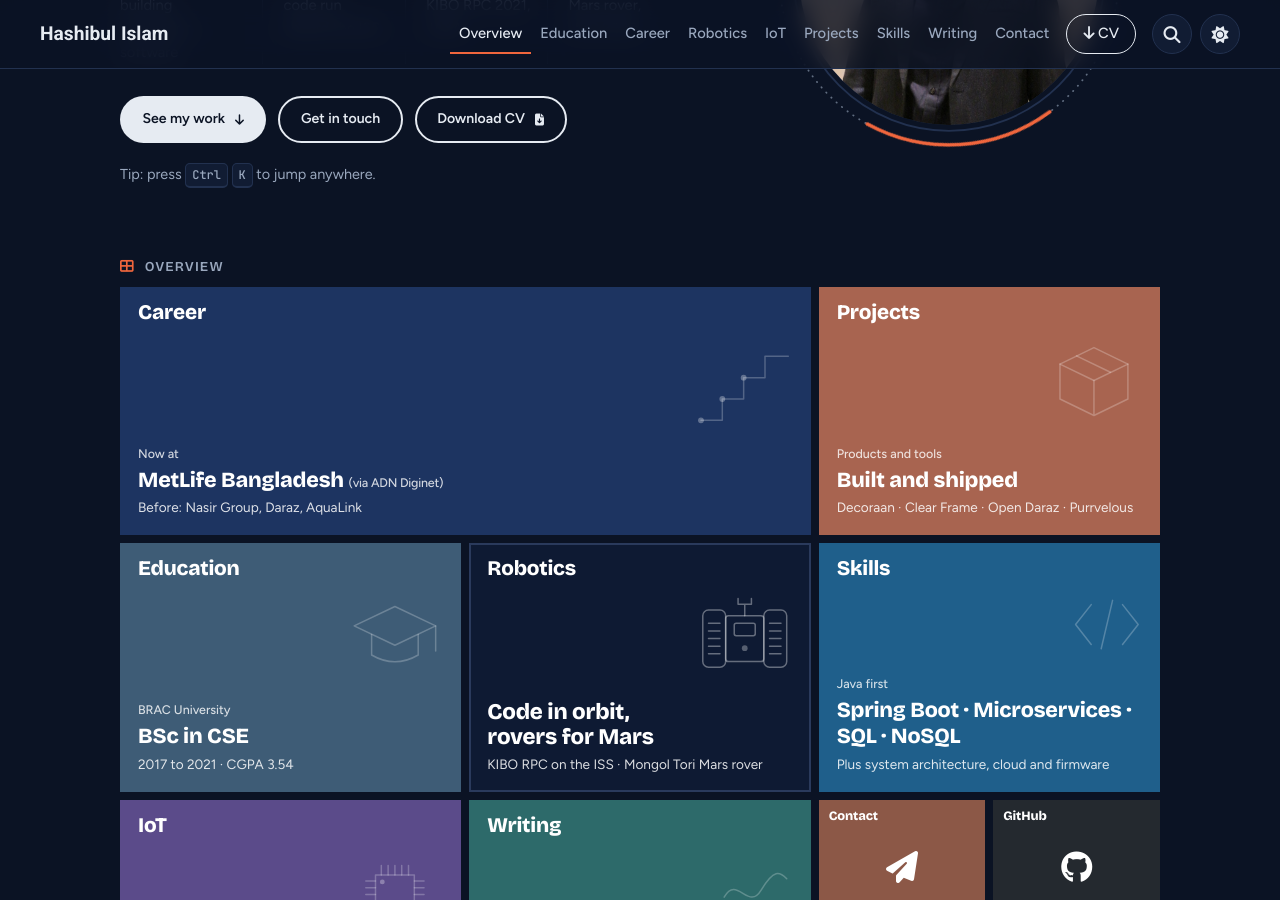
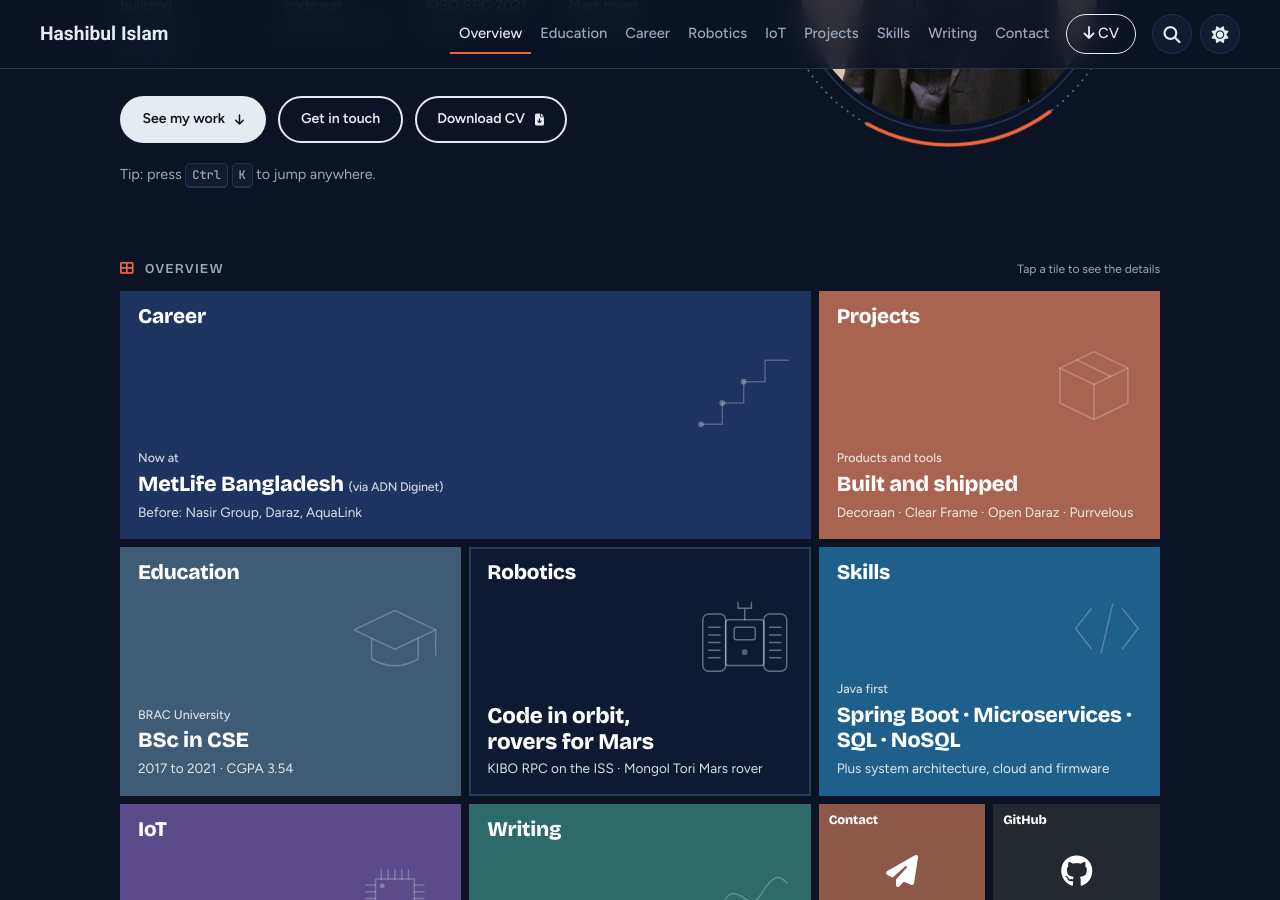
Before and after one commit to ihashib/ihashib.github.io, a Jekyll site: the page built from index.html, in a window 1280 px wide and 900 px high, scrolled down 366 px. Built offline with Jekyll 4.4.1, drawn with Linux system fonts in a browser that asks for light colours.

Commit message:
updated oerview section

```diff
--- a/index.html
+++ b/index.html
@@ -33,7 +33,10 @@
 
 <!-- Tiles: Start-menu style shortcuts; each opens its section page -->
 <section class="tiles-section wrap" id="overview" aria-labelledby="overview-title">
-  <h2 class="group-label tiles-label" id="overview-title"><i class="fas fa-table-cells-large" aria-hidden="true"></i> Overview</h2>
+  <div class="tiles-head">
+    <h2 class="group-label tiles-label" id="overview-title"><i class="fas fa-table-cells-large" aria-hidden="true"></i> Overview</h2>
+    <p class="tiles-hint"><span class="hint-click">Click</span><span class="hint-tap">Tap</span> a tile to see the details</p>
+  </div>
   <div class="tiles-wrap">
     <div class="tiles">
       <a class="tile tile-w t-navy" href="{{ '/career/' | relative_url }}">
--- a/styles/style.css
+++ b/styles/style.css
@@ -1278,8 +1278,32 @@
   --tiles-chrome: 70px;
   padding-block: 0 16px;
 }
+.tiles-head {
+  display: flex;
+  align-items: center;
+  justify-content: space-between;
+  gap: 8px 16px;
+  margin-bottom: 12px;
+}
 .tiles-label {
-  margin-bottom: 12px;
+  margin-bottom: 0;
+}
+.tiles-hint {
+  font-size: 0.75rem;
+  color: var(--steel);
+  white-space: nowrap;
+}
+/* "Tap" on touch screens, "Click" with a mouse */
+.hint-tap {
+  display: none;
+}
+@media (hover: none) {
+  .hint-click {
+    display: none;
+  }
+  .hint-tap {
+    display: inline;
+  }
 }
 .tiles-wrap {
   container-type: inline-size;
@@ -1735,7 +1759,7 @@
   .tiles-section.tiles-section {
     --tiles-chrome: 26px;
   }
-  .tiles-section .tiles-label {
+  .tiles-section .tiles-head {
     display: none;
   }
   .tiles-section .tiles {
```
